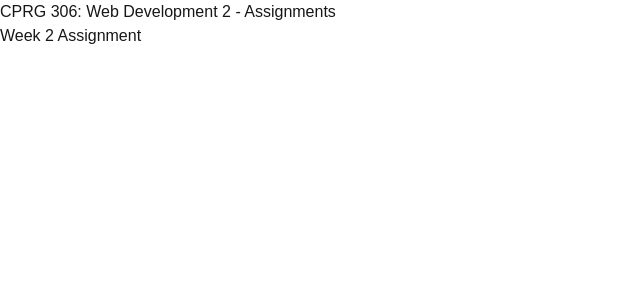
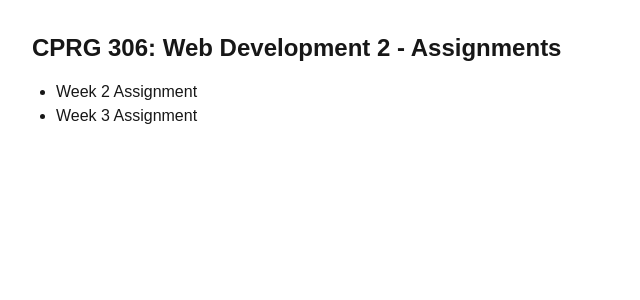
Before and after one commit to ashleibik/cprg306-assignments, a Next.js app: page / in a window 1280 px wide. Shown: the top 300 px of the page, without its empty margins (0-640 px from the left). Built offline with nearby package versions, Linux system fonts and the light colour scheme.

Commit message:
Add Week 3 link to home page

```diff
--- a/app/page.tsx
+++ b/app/page.tsx
@@ -1,10 +1,20 @@
 import Link from "next/link";
 
-export default function Home() {
+export default function Page() {
   return (
-    <main>
-      <h1>CPRG 306: Web Development 2 - Assignments</h1>
-      <Link href="/week-2">Week 2 Assignment</Link>
+    <main className="p-8">
+      <h1 className="text-2xl font-bold">
+        CPRG 306: Web Development 2 - Assignments
+      </h1>
+
+      <ul className="list-disc ml-6 mt-4">
+        <li>
+          <Link href="/week-2">Week 2 Assignment</Link>
+        </li>
+        <li>
+          <Link href="/week-3">Week 3 Assignment</Link>
+        </li>
+      </ul>
     </main>
   );
 }
```
